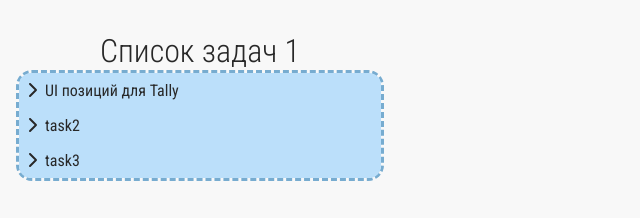
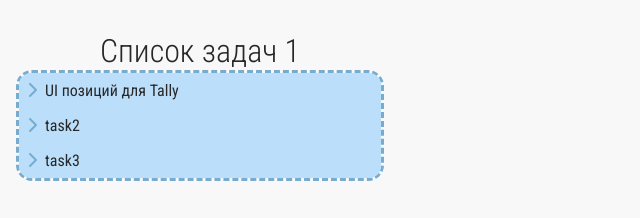
Before and after one commit to AdolfSenpai/time-manager, a React (Create React App) app in the folder ui/: page / in a window 1280 px wide. Shown: the top 218 px of the page, without its empty margins (0-640 px from the left). Built offline with nearby package versions, Linux system fonts and the light colour scheme; the HTML template or start-up script is replaced by a standard one.

Commit message:
Chevron color

```diff
--- a/ui/src/components/TaskList/TaskRow/TaskRow.module.css
+++ b/ui/src/components/TaskList/TaskRow/TaskRow.module.css
@@ -52,6 +52,7 @@
 }
 
 .Chevron {
+    color: #77acd0;
     margin-right: 8px;
     cursor: pointer;
     transition: ease-in 0.1s;
```
